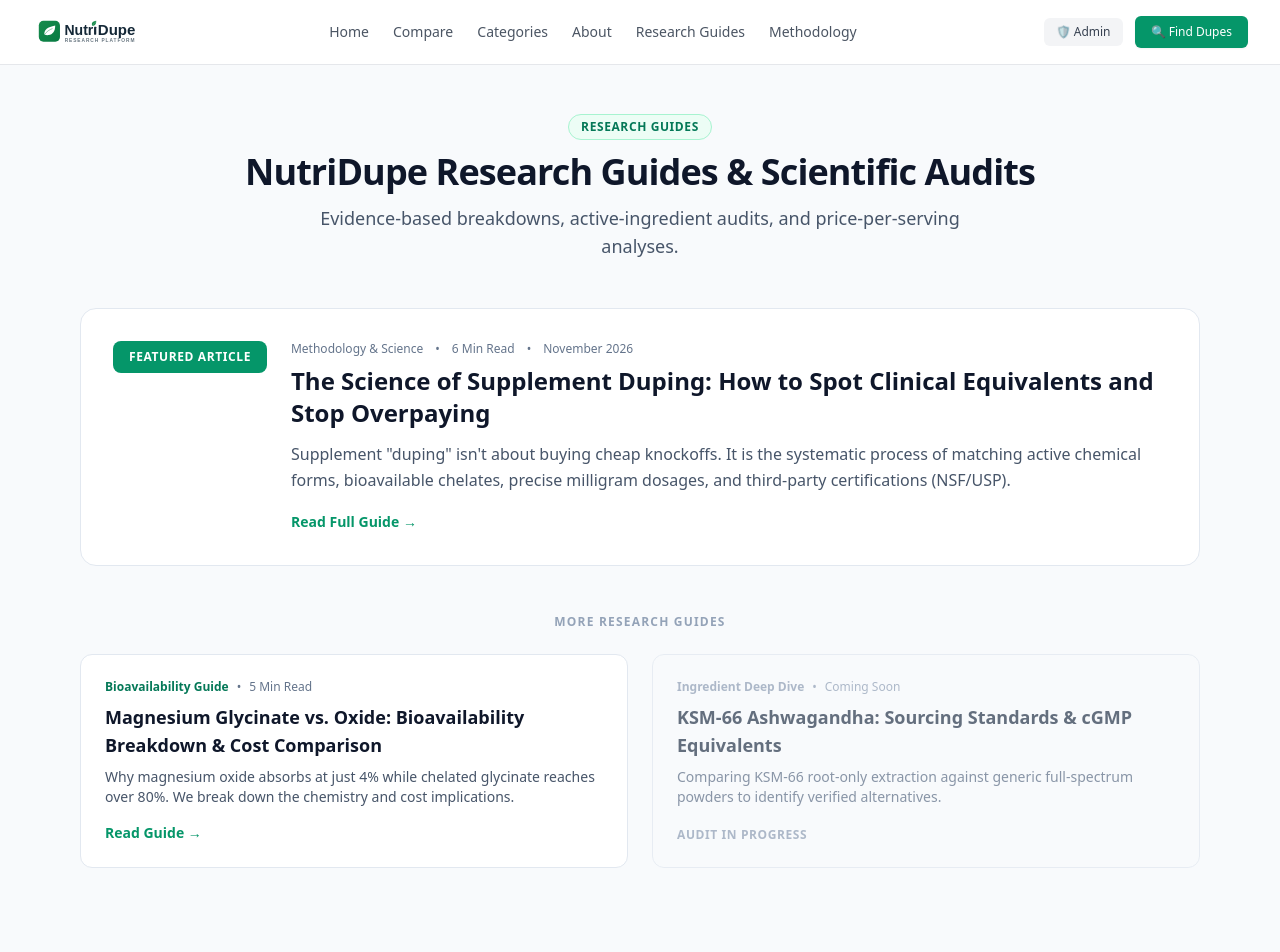
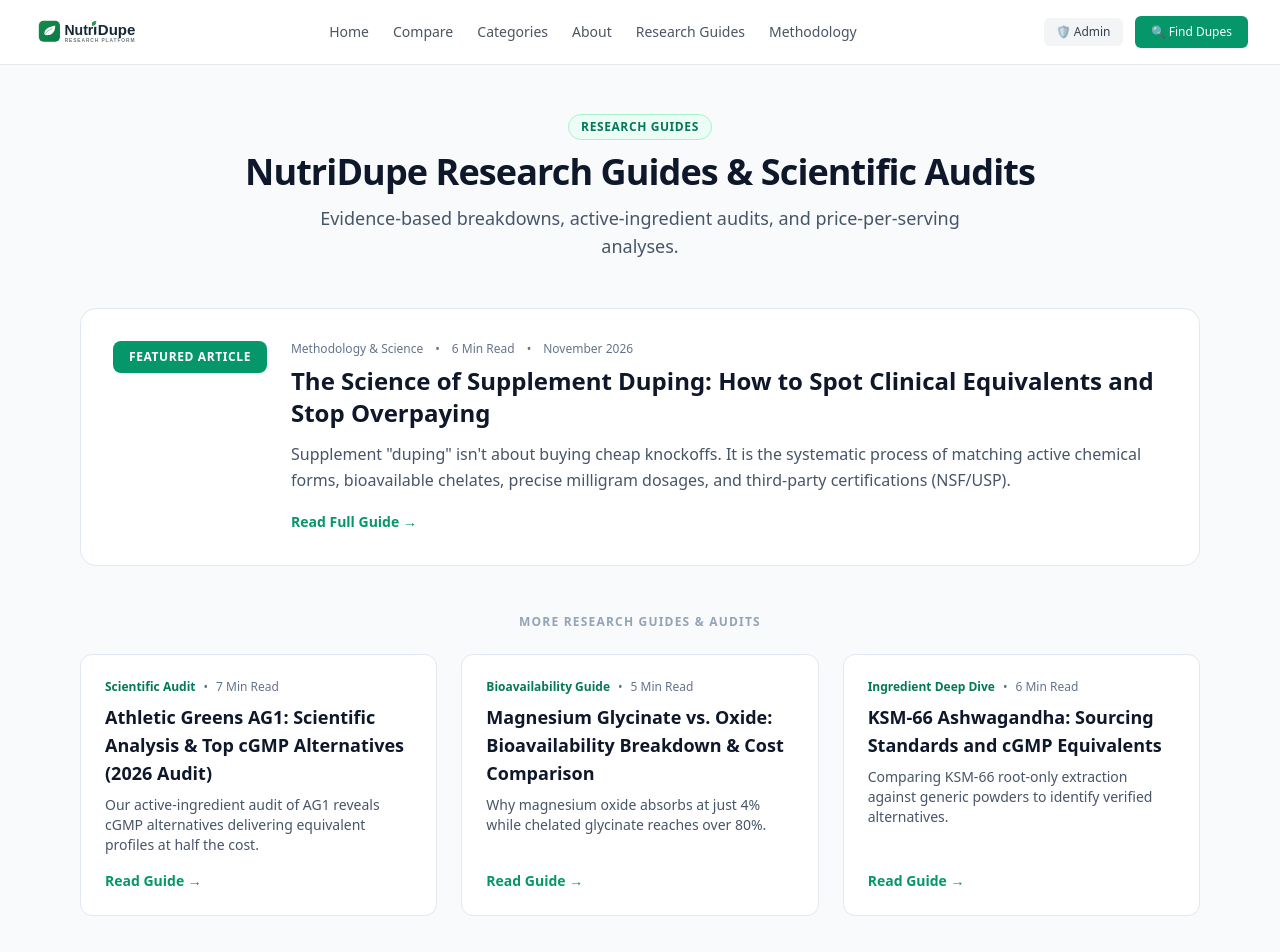
Before and after one commit to Jalil63/nutridupe, a Next.js app: page /research-guides in a window 1280 px wide. Shown: the top 952 px of the page. Built offline with nearby package versions, Linux system fonts and the light colour scheme.

Commit message:
Update article titles and descriptions in research guides

```diff
--- a/app/research-guides/page.tsx
+++ b/app/research-guides/page.tsx
@@ -16,7 +16,7 @@ export default function ResearchGuidesIndex() {
         </p>
       </header>
 
-      {/* Featured Article Card */}
+      {/* 1. Featured Article: The New Pillar Article */}
       <div className="mb-12">
         <Link
           href="/research-guides/science-of-supplement-duping"
@@ -48,11 +48,36 @@ export default function ResearchGuidesIndex() {
         </Link>
       </div>
 
-      {/* Secondary Cards */}
+      {/* 2, 3, 4. More Research Guides Grid */}
       <h2 className="text-xs font-bold uppercase tracking-widest text-slate-400 mb-6 text-center">
-        More Research Guides
+        More Research Guides & Audits
       </h2>
-      <div className="grid md:grid-cols-2 gap-6">
+      <div className="grid md:grid-cols-3 gap-6">
+
+        {/* Article 2 */}
+        <Link
+          href="/research-guides/athletic-greens-ag1-alternatives"
+          className="bg-white border border-slate-200 rounded-xl p-6 hover:border-emerald-500 hover:shadow-md transition-all group flex flex-col justify-between"
+        >
+          <div>
+            <div className="flex items-center gap-2 text-xs text-slate-500 mb-2">
+              <span className="font-semibold text-emerald-700">Scientific Audit</span>
+              <span>•</span>
+              <span>7 Min Read</span>
+            </div>
+            <h3 className="text-lg font-bold text-slate-900 group-hover:text-emerald-600 transition-colors mb-2">
+              Athletic Greens AG1: Scientific Analysis & Top cGMP Alternatives (2026 Audit)
+            </h3>
+            <p className="text-slate-600 text-sm mb-4">
+              Our active-ingredient audit of AG1 reveals cGMP alternatives delivering equivalent profiles at half the cost.
+            </p>
+          </div>
+          <span className="text-emerald-600 font-semibold text-sm inline-flex items-center gap-1 group-hover:translate-x-1 transition-transform">
+            Read Guide &rarr;
+          </span>
+        </Link>
+
+        {/* Article 3 */}
         <Link
           href="/research-guides/magnesium-glycinate-vs-oxide"
           className="bg-white border border-slate-200 rounded-xl p-6 hover:border-emerald-500 hover:shadow-md transition-all group flex flex-col justify-between"
@@ -67,7 +92,7 @@ export default function ResearchGuidesIndex() {
               Magnesium Glycinate vs. Oxide: Bioavailability Breakdown & Cost Comparison
             </h3>
             <p className="text-slate-600 text-sm mb-4">
-              Why magnesium oxide absorbs at just 4% while chelated glycinate reaches over 80%. We break down the chemistry and cost implications.
+              Why magnesium oxide absorbs at just 4% while chelated glycinate reaches over 80%.
             </p>
           </div>
           <span className="text-emerald-600 font-semibold text-sm inline-flex items-center gap-1 group-hover:translate-x-1 transition-transform">
@@ -75,25 +100,29 @@ export default function ResearchGuidesIndex() {
           </span>
         </Link>
 
-        {/* Disabled Card to eliminate the remaining 404 */}
-        <div className="bg-slate-50 border border-slate-200 rounded-xl p-6 opacity-75 flex flex-col justify-between">
+        {/* Article 4 */}
+        <Link
+          href="/research-guides/ksm-66-ashwagandha"
+          className="bg-white border border-slate-200 rounded-xl p-6 hover:border-emerald-500 hover:shadow-md transition-all group flex flex-col justify-between"
+        >
           <div>
-            <div className="flex items-center gap-2 text-xs text-slate-400 mb-2">
-              <span className="font-semibold">Ingredient Deep Dive</span>
+            <div className="flex items-center gap-2 text-xs text-slate-500 mb-2">
+              <span className="font-semibold text-emerald-700">Ingredient Deep Dive</span>
               <span>•</span>
-              <span>Coming Soon</span>
+              <span>6 Min Read</span>
             </div>
-            <h3 className="text-lg font-bold text-slate-700 mb-2">
-              KSM-66 Ashwagandha: Sourcing Standards & cGMP Equivalents
+            <h3 className="text-lg font-bold text-slate-900 group-hover:text-emerald-600 transition-colors mb-2">
+              KSM-66 Ashwagandha: Sourcing Standards and cGMP Equivalents
             </h3>
-            <p className="text-slate-500 text-sm mb-4">
-              Comparing KSM-66 root-only extraction against generic full-spectrum powders to identify verified alternatives.
+            <p className="text-slate-600 text-sm mb-4">
+              Comparing KSM-66 root-only extraction against generic powders to identify verified alternatives.
             </p>
           </div>
-          <span className="text-slate-400 text-xs font-semibold uppercase tracking-wider">
-            Audit in Progress
+          <span className="text-emerald-600 font-semibold text-sm inline-flex items-center gap-1 group-hover:translate-x-1 transition-transform">
+            Read Guide &rarr;
           </span>
-        </div>
+        </Link>
+
       </div>
     </div>
   );
```
